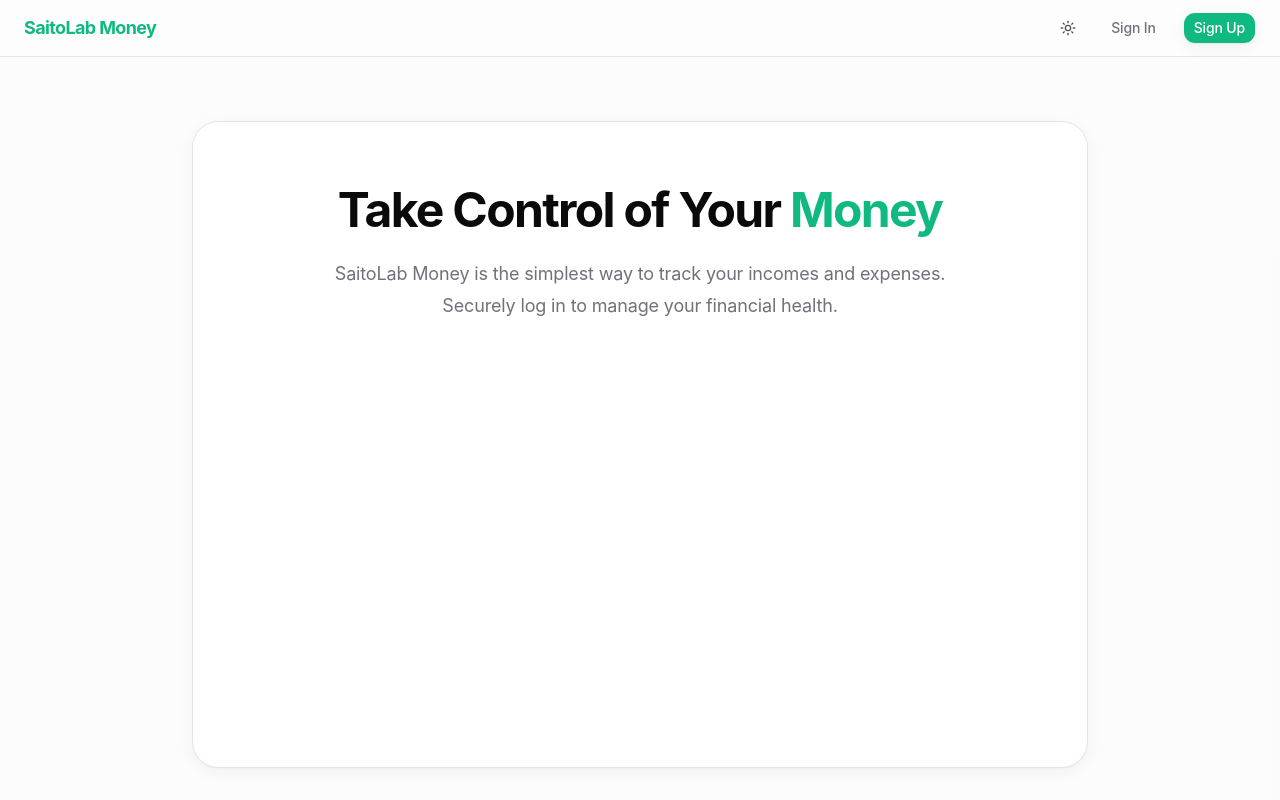
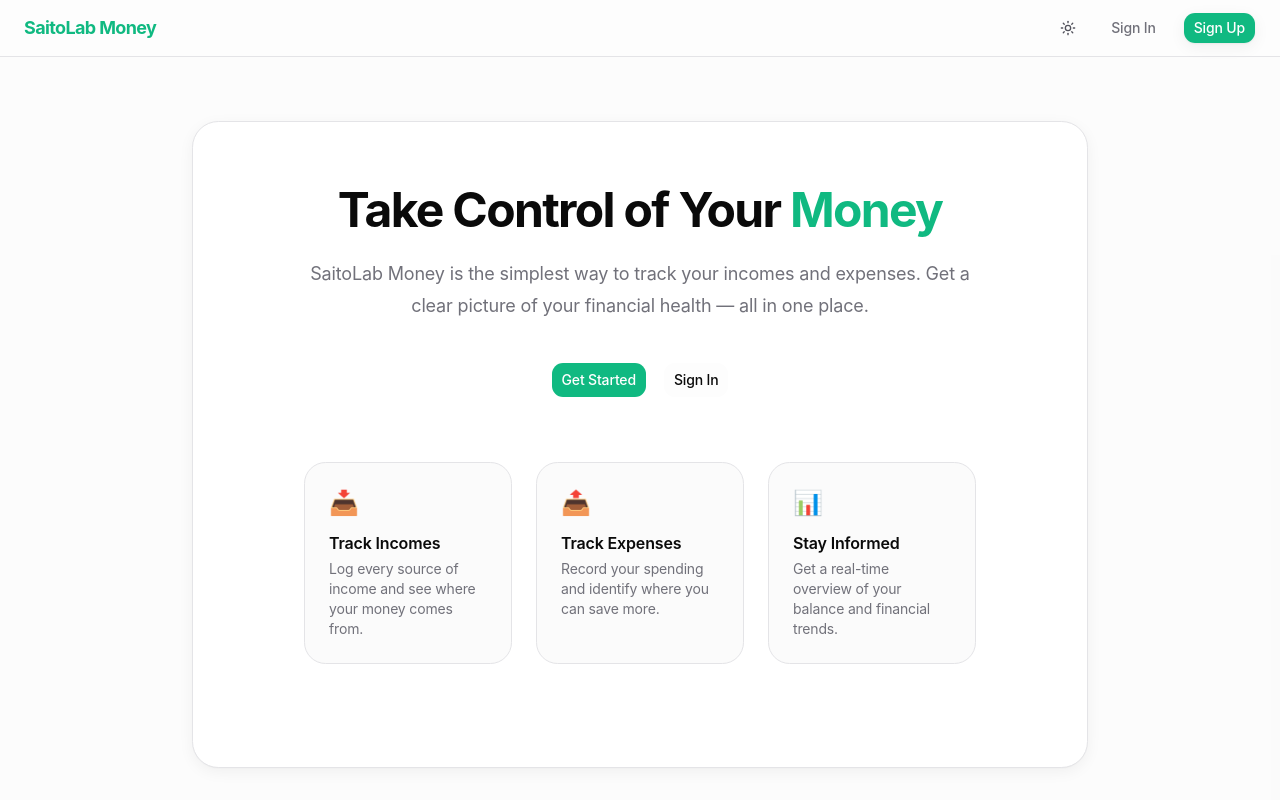
Before and after one commit to cristianiniguez/saitolab-money-ai, a Next.js app: page / in a window 1280 px wide. Built offline with nearby package versions, Linux system fonts and the light colour scheme; no server answers.

Commit message:
separated dashboard and home page

```diff
--- /dev/null
+++ b/app/dashboard/page.tsx
@@ -0,0 +1,42 @@
+import { getCurrentUser } from '@/lib/insforge/server'
+import { redirect } from 'next/navigation'
+import { Card, CardContent, CardHeader, CardTitle } from '@/components/ui/card'
+
+export default async function DashboardPage() {
+  const user = await getCurrentUser()
+  if (!user) redirect('/sign-in')
+
+  return (
+    <div className="flex flex-col flex-1 items-center bg-muted/20 font-sans p-8">
+      <main className="flex flex-1 w-full max-w-4xl flex-col items-center py-16 px-8 bg-card text-card-foreground shadow-sm border border-border rounded-3xl mt-8">
+        <div className="flex flex-col items-center text-center max-w-2xl w-full">
+          <h1 className="text-4xl font-bold tracking-tight text-foreground mb-4">
+            Welcome back!
+          </h1>
+          <p className="text-lg text-muted-foreground mb-8">
+            Manage your incomes and expenses effortlessly. Your balance is up to date.
+          </p>
+
+          <div className="grid grid-cols-1 sm:grid-cols-2 gap-6 w-full">
+            <Card className="bg-primary/5 border-primary/20 shadow-sm text-left">
+              <CardHeader className="pb-2">
+                <CardTitle className="text-primary text-sm font-semibold tracking-wide uppercase">Total Incomes</CardTitle>
+              </CardHeader>
+              <CardContent>
+                <div className="text-3xl font-bold text-foreground">$0.00</div>
+              </CardContent>
+            </Card>
+            <Card className="bg-destructive/5 border-destructive/20 shadow-sm text-left">
+              <CardHeader className="pb-2">
+                <CardTitle className="text-destructive text-sm font-semibold tracking-wide uppercase">Total Expenses</CardTitle>
+              </CardHeader>
+              <CardContent>
+                <div className="text-3xl font-bold text-foreground">$0.00</div>
+              </CardContent>
+            </Card>
+          </div>
+        </div>
+      </main>
+    </div>
+  )
+}
--- a/app/page.tsx
+++ b/app/page.tsx
@@ -1,56 +1,43 @@
-import { getCurrentUser } from '@/lib/insforge/server'
-import { Card, CardContent, CardHeader, CardTitle } from '@/components/ui/card'
+import Link from 'next/link'
+import { buttonVariants } from '@/components/ui/button'
 
-export default async function Home() {
-  const user = await getCurrentUser()
-
+export default function HomePage() {
   return (
     <div className="flex flex-col flex-1 items-center bg-muted/20 font-sans p-8">
       <main className="flex flex-1 w-full max-w-4xl flex-col items-center py-16 px-8 bg-card text-card-foreground shadow-sm border border-border rounded-3xl mt-8">
-
         <div className="flex flex-col items-center text-center max-w-2xl">
-          {user
-            ? (
-                <>
-                  <h1 className="text-4xl font-bold tracking-tight text-foreground mb-4">
-                    Welcome back!
-                  </h1>
-                  <p className="text-lg text-muted-foreground mb-8">
-                    Manage your incomes and expenses effortlessly. Your balance is up to date.
-                  </p>
-
-                  <div className="grid grid-cols-1 sm:grid-cols-2 gap-6 w-full">
-                    <Card className="bg-primary/5 border-primary/20 shadow-sm text-left">
-                      <CardHeader className="pb-2">
-                        <CardTitle className="text-primary text-sm font-semibold tracking-wide uppercase">Total Incomes</CardTitle>
-                      </CardHeader>
-                      <CardContent>
-                        <div className="text-3xl font-bold text-foreground">$0.00</div>
-                      </CardContent>
-                    </Card>
-                    <Card className="bg-destructive/5 border-destructive/20 shadow-sm text-left">
-                      <CardHeader className="pb-2">
-                        <CardTitle className="text-destructive text-sm font-semibold tracking-wide uppercase">Total Expenses</CardTitle>
-                      </CardHeader>
-                      <CardContent>
-                        <div className="text-3xl font-bold text-foreground">$0.00</div>
-                      </CardContent>
-                    </Card>
-                  </div>
-                </>
-              )
-            : (
-                <>
           <h1 className="text-4xl sm:text-5xl font-bold tracking-tight text-foreground mb-6">
             Take Control of Your
             {' '}
             <span className="text-primary">Money</span>
           </h1>
           <p className="text-lg leading-8 text-muted-foreground mb-10">
-                    SaitoLab Money is the simplest way to track your incomes and expenses. Securely log in to manage your financial health.
+            SaitoLab Money is the simplest way to track your incomes and expenses.
+            Get a clear picture of your financial health — all in one place.
           </p>
-                </>
-              )}
+
+          <div className="flex gap-4 mb-16">
+            <Link href="/sign-up" className={buttonVariants({ size: 'lg' })}>Get Started</Link>
+            <Link href="/sign-in" className={buttonVariants({ size: 'lg', variant: 'outline' })}>Sign In</Link>
+          </div>
+
+          <div className="grid grid-cols-1 sm:grid-cols-3 gap-6 w-full text-left">
+            <div className="rounded-2xl border border-border bg-muted/40 p-6">
+              <div className="text-2xl mb-3">📥</div>
+              <h2 className="font-semibold text-foreground mb-1">Track Incomes</h2>
+              <p className="text-sm text-muted-foreground">Log every source of income and see where your money comes from.</p>
+            </div>
+            <div className="rounded-2xl border border-border bg-muted/40 p-6">
+              <div className="text-2xl mb-3">📤</div>
+              <h2 className="font-semibold text-foreground mb-1">Track Expenses</h2>
+              <p className="text-sm text-muted-foreground">Record your spending and identify where you can save more.</p>
+            </div>
+            <div className="rounded-2xl border border-border bg-muted/40 p-6">
+              <div className="text-2xl mb-3">📊</div>
+              <h2 className="font-semibold text-foreground mb-1">Stay Informed</h2>
+              <p className="text-sm text-muted-foreground">Get a real-time overview of your balance and financial trends.</p>
+            </div>
+          </div>
         </div>
       </main>
     </div>
--- a/app/sign-in/page.tsx
+++ b/app/sign-in/page.tsx
@@ -29,7 +29,7 @@
     startTransition(async () => {
       const res = await signInAction(data)
       if (res.success) {
-        router.push('/')
+        router.push('/dashboard')
       }
       else {
         if (res.requireVerification) {
--- a/app/verify-email/page.tsx
+++ b/app/verify-email/page.tsx
@@ -31,7 +31,7 @@
     startTransition(async () => {
       const res = await verifyEmailAction(data)
       if (res.success) {
-        router.push('/')
+        router.push('/dashboard')
       }
       else {
         setServerError(res.error || 'Failed to verify email. Please check your code.')
--- /dev/null
+++ b/proxy.ts
@@ -0,0 +1,24 @@
+import { NextResponse } from 'next/server'
+import type { NextRequest } from 'next/server'
+
+const protectedRoutes = ['/dashboard']
+const authRoutes = ['/sign-in', '/sign-up', '/verify-email']
+
+export function proxy(req: NextRequest) {
+  const path = req.nextUrl.pathname
+  const isAuthenticated = !!req.cookies.get('insforge_access_token')
+
+  if (protectedRoutes.some(r => path.startsWith(r)) && !isAuthenticated) {
+    return NextResponse.redirect(new URL('/sign-in', req.nextUrl))
+  }
+
+  if (authRoutes.some(r => path.startsWith(r)) && isAuthenticated) {
+    return NextResponse.redirect(new URL('/dashboard', req.nextUrl))
+  }
+
+  return NextResponse.next()
+}
+
+export const config = {
+  matcher: ['/((?!api|_next/static|_next/image|favicon.ico).*)']
+}
```
Lines whose indentation alone changed are shown as unchanged.
